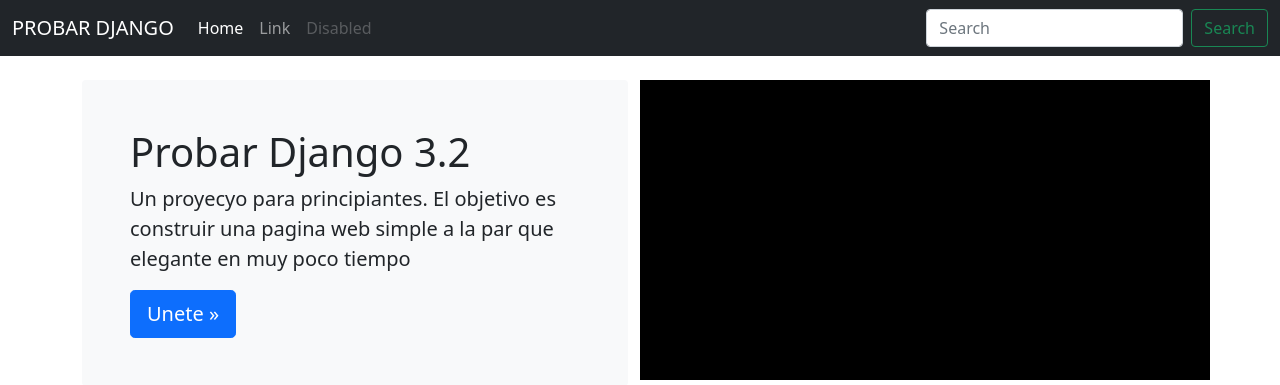
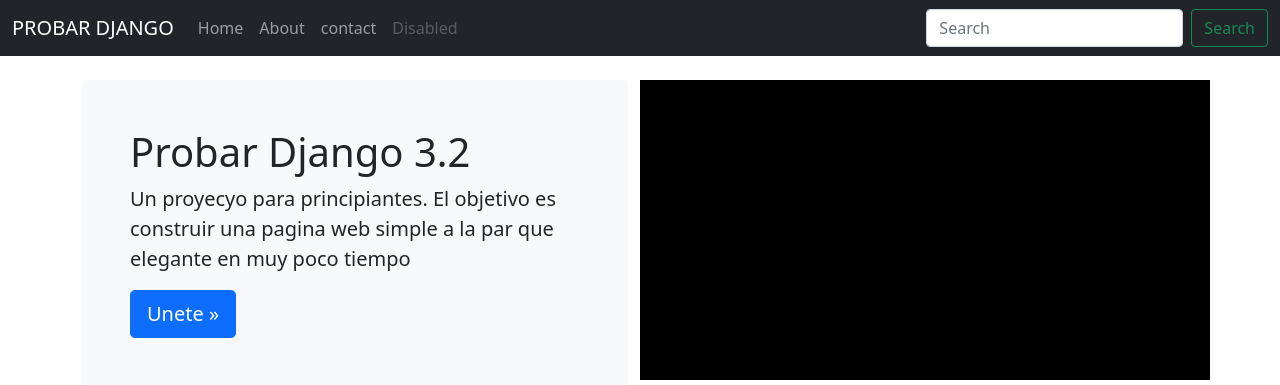
Before and after one commit to cosmetico2013/curso-django, a Django app: page / in a window 1280 px wide. Shown: the top 385 px of the page. Run offline with Django 3.2, Linux system fonts and the light colour scheme; some libraries are stand-ins or nearby versions.

Commit message:
video 28

```diff
--- a/proyecto/proyecto/urls.py
+++ b/proyecto/proyecto/urls.py
@@ -19,12 +19,14 @@ from django.conf.urls.static import static
 from django.urls import path
 
 from boletin import views
+from .views import about
 #from boletin.views inicio
 
 urlpatterns = [
     path('admin/', admin.site.urls),
     path('contact/', views.contact, name='contact'),
     path('', views.inicio, name='inicio'),
+    path('about/', about, name='about'),
 ]
 
 if settings.DEBUG:
--- /dev/null
+++ b/proyecto/proyecto/views.py
@@ -0,0 +1,4 @@
+from django.shortcuts import render
+
+def about(request):
+	return render (request, "about.html", context)
--- a/proyecto/templates/head_css.html
+++ b/proyecto/templates/head_css.html
@@ -11,7 +11,7 @@
 <link rel="icon" href="/docs/5.0/assets/img/favicons/favicon.ico">
 <meta name="theme-color" content="#7952b3">
 
-<link href="{% static 'css/custom.css' %}" rel="stylesheet" integrity="sha384-wEmeIV1mKuiNpC+IOBjI7aAzPcEZeedi5yW5f2yOq55WWLwNGmvvx4Um1vskeMj0" crossorigin="anonymous">
+<link href="{% static 'css/custom.css' %}" rel="stylesheet">
 
 
     <style>
--- a/proyecto/templates/navbar.html
+++ b/proyecto/templates/navbar.html
@@ -1,16 +1,19 @@
 <nav class="navbar navbar-expand-md navbar-dark bg-dark mb-4">
     <div class="container-fluid">
-      <a class="navbar-brand" href="#">PROBAR DJANGO</a>
+      <a class="navbar-brand" href="/">PROBAR DJANGO</a>
       <button class="navbar-toggler" type="button" data-bs-toggle="collapse" data-bs-target="#navbarCollapse" aria-controls="navbarCollapse" aria-expanded="false" aria-label="Toggle navigation">
         <span class="navbar-toggler-icon"></span>
       </button>
       <div class="collapse navbar-collapse" id="navbarCollapse">
         <ul class="navbar-nav me-auto mb-2 mb-md-0">
           <li class="nav-item">
-            <a class="nav-link active" aria-current="page" href="#">Home</a>
+            <a class="nav-link " aria-current="page" href="/">Home</a>
           </li>
           <li class="nav-item">
-            <a class="nav-link" href="#">Link</a>
+            <a class="nav-link" href="{% url 'about' %}">About</a>
+          </li>
+          <li class="nav-item">
+            <a class="nav-link" href="{% url 'contact' %}">contact</a>
           </li>
           <li class="nav-item">
             <a class="nav-link disabled" href="#" tabindex="-1" aria-disabled="true">Disabled</a>
```
Also changed, not shown: 1 other file.
